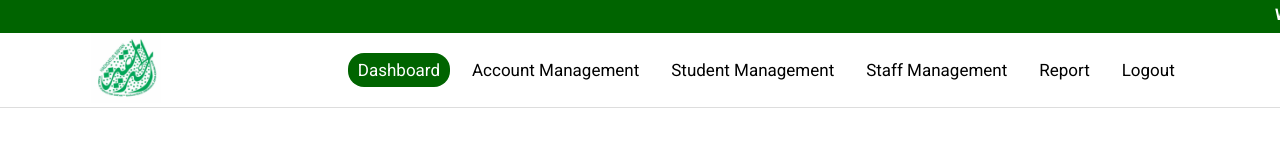
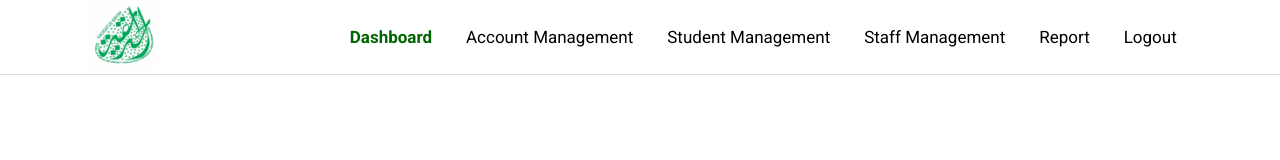
Before and after one commit to realmah06/mamujaheed, a plain HTML site: page dashboard.html in a window 1280 px wide. Drawn offline with nearby package versions, Linux system fonts and the light colour scheme; a web font is replaced by a local one.

Commit message:
Update dashboard.html

```diff
--- a/dashboard.html
+++ b/dashboard.html
@@ -39,25 +39,26 @@
          ul li{
              list-style: none;
              display: inline-block;
-             margin: 4px;
+             margin: 5px;
              border-radius: 1rem;
              padding: 7px 10px;
              font-size: 17px;
          }
          ul li:hover{
-             background-color: darkgreen;
-             color: #fff;
+             color: darkgreen;
+             font-weight: bold;
              transition: 0.5s;
          }
          #active{
-             background-color: darkgreen;
-             color: #fff;
+             color: darkgreen;
+             font-weight: bold;
+             transition: 0.5s;
          }
     </style>
 <body>
-    <div class="nav">
+<!--     <div class="nav">
        <marquee>Welcome to Admin Dashboard</marquee>
-    </div>
+    </div> -->
     <div class="header">
         <div class="brand">
             <img src="hadiqa.jpg" alt="logo">
```
